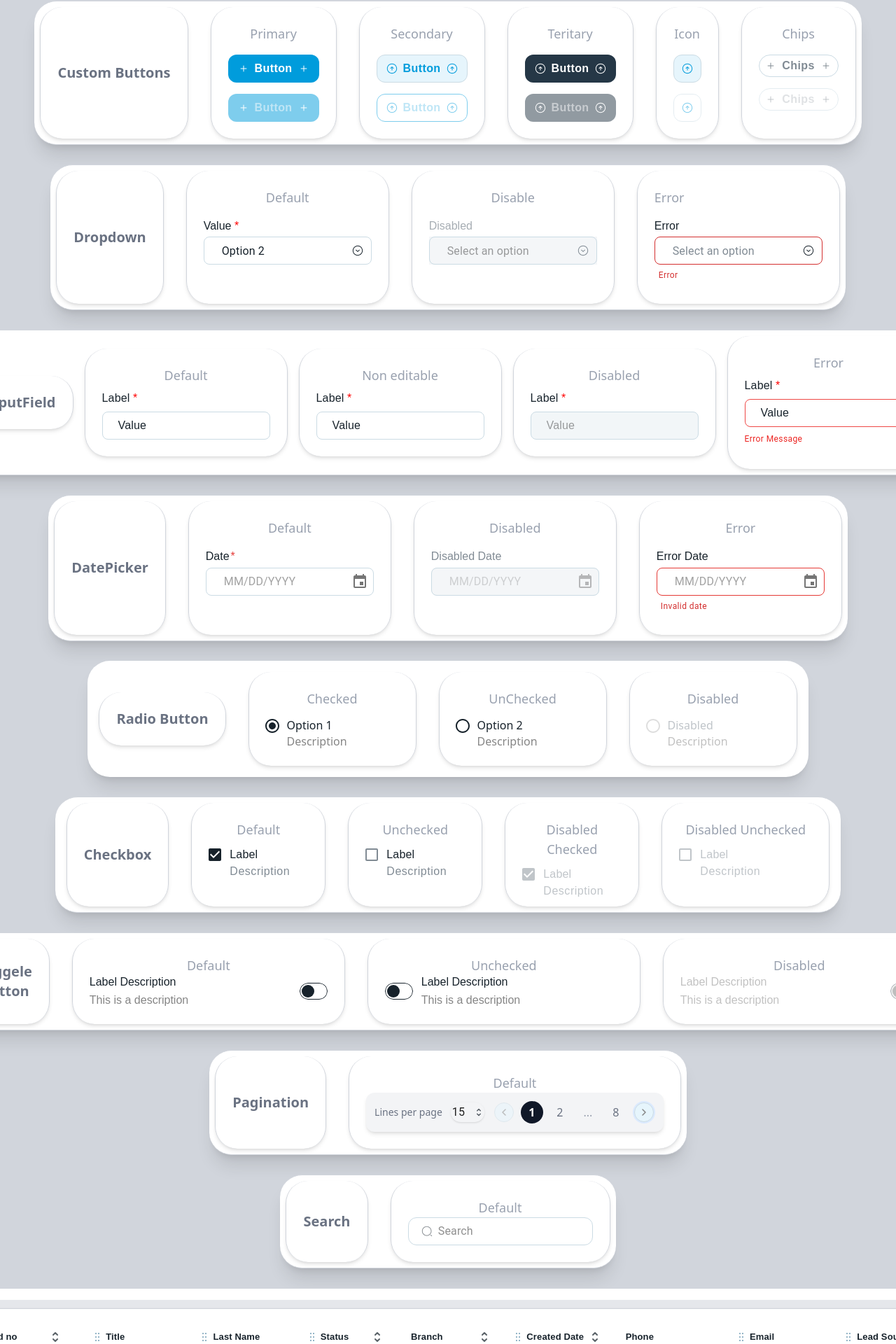
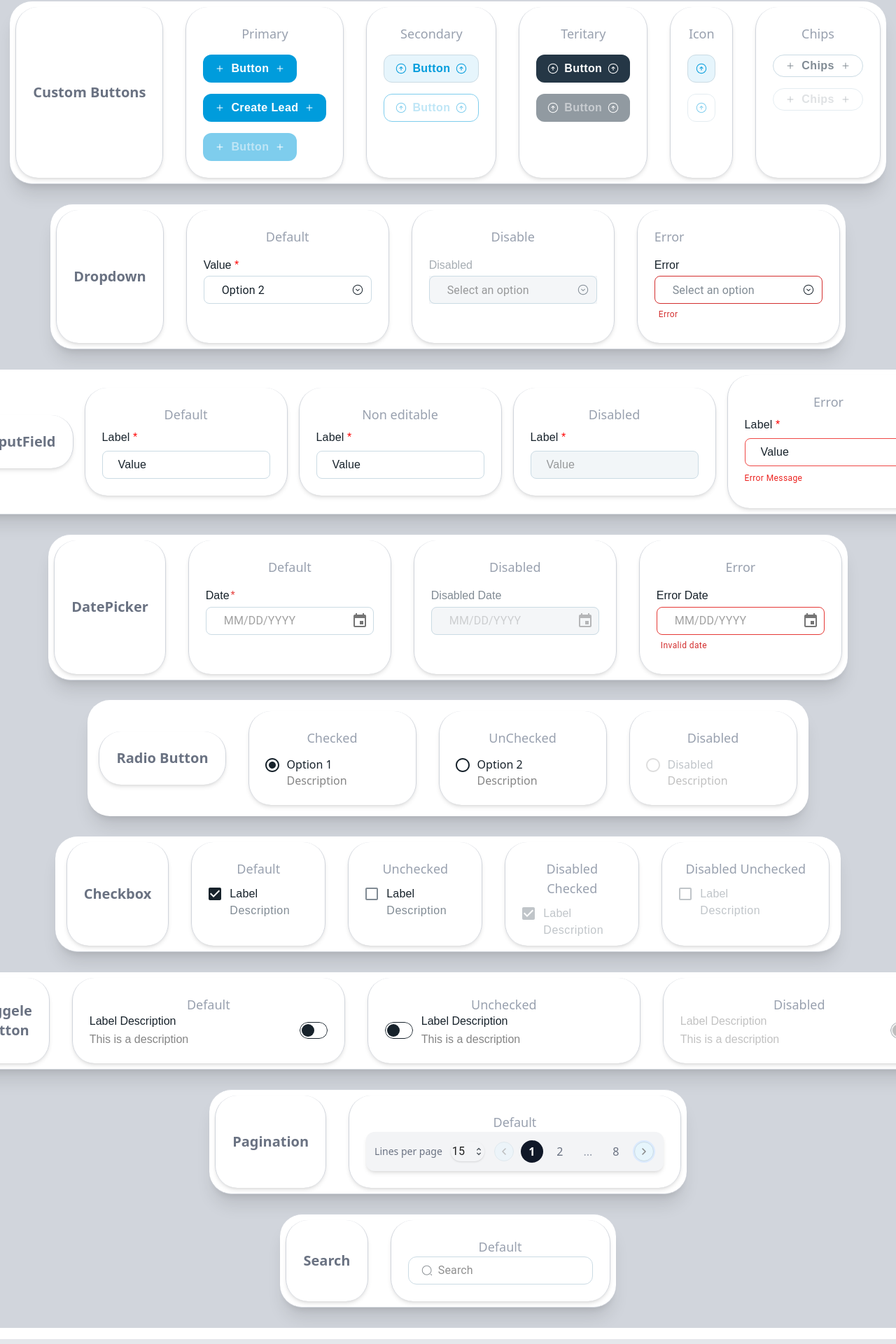
Before and after one commit to avnashv/reusable-components, a React (Vite) app: page / in a window 1280 px wide. Shown: the part 151-2071 px from the top of the page at 70% size. Built offline with nearby package versions, Linux system fonts and the light colour scheme.

Commit message:
Changed the Button component

```diff
--- a/package.json
+++ b/package.json
@@ -1,6 +1,6 @@
 {
   "name": "react-mui-tailwind",
-  "version": "1.0.1",
+  "version": "1.0.3",
   "type": "module",
   "main": "dist/react-mui-tailwind-ui.umd.js",
   "module": "dist/react-mui-tailwind-ui.es.js",
--- a/src/App.jsx
+++ b/src/App.jsx
@@ -22,7 +22,7 @@ function App() {
 
   // Sample data for the custom table
   const columns = [
-    { id: "leadNo", label: "Lead no", showSort: true, isDrag: false },
+    { id: "leadNo", label: "Lead no", showSort: false, isDrag: false },
     { id: "title", label: "Title", showSort: false, isDrag: true },
     { id: "lastName", label: "Last Name", showSort: false, isDrag: true },
     { id: "status", label: "Status", showSort: true, isDrag: true },
@@ -108,6 +108,7 @@ function App() {
           {/* -- Primary Buttons -- */}
           <h4 className="text-lg text-gray-400">Primary</h4>
           <CustomButton text="Button" onClick={() => alert('Hi Team!')} />
+          <CustomButton text="Create Lead" />
           <CustomButton text="Button" disabled={true} showText={true} variant="primary" />
           {/* <CustomButton text="Button" startIcon={true} endIcon={false} />
         <CustomButton text="Button" startIcon={false} endIcon={true} />
@@ -132,7 +133,7 @@ function App() {
         <div className="flex flex-col gap-4 border-r-1 border-l-1 p-6 border-gray-300 rounded-4xl shadow-md">
           <h4 className="text-lg text-gray-400">Icon</h4>
           {/* -- Icon Button -- */}
-          <CustomButton variant="icon" disabled={false} showText={false} startIcon={false} endIcon={true} iconImg={BlueArrowUp}/>
+          <CustomButton variant="icon" disabled={false} showText={false} startIcon={false} endIcon={true} iconImg={BlueArrowUp} />
           <CustomButton variant="icon" disabled={true} showText={false} startIcon={false} endIcon={true} iconImg={BlueArrowUp} />
         </div>
 
--- a/src/components/customButton/customButton.jsx
+++ b/src/components/customButton/customButton.jsx
@@ -61,7 +61,7 @@ const CustomButton = ({
     const isIconButton = variant === "icon";
     const isChipButton = variant === "chips";
 
-    const buttonSize = isIconButton ? `w-[${iconSize}] h-[${iconSize}]` : isChipButton ? "w-[114px] h-[32px]" : "";
+    // const buttonSize = isIconButton ? `w-[${iconSize}] h-[${iconSize}]` : isChipButton ? "w-[114px] h-[32px]" : "w-[130px] h-[40px]";
     const padding = isChipButton ? "px-4 py-2" : isIconButton ? "p-0" : "px-4 py-2";
 
     const [isHovered, setIsHovered] = useState(false);
@@ -105,11 +105,15 @@ const CustomButton = ({
                         : variant === "secondary"
                             ? "1px solid #CBDBE4"
                             : "none",
-                width: isIconButton ? "40px" : isChipButton ? "114px" : "130px",
-                height: isIconButton ? "40px" : isChipButton ? "32px" : "40px",
-                minWidth: isIconButton ? iconSize : "auto",
+                // width: isIconButton ? "40px" : isChipButton ? "114px" : "auto",
+                width: isIconButton ? "40px" : "fit-content",
+                // height: isIconButton ? "40px" : isChipButton ? "32px" : "40px",
+                height: isChipButton ? "32px" : "40px",
+                // minWidth: isIconButton ? iconSize : "auto",
+                minWidth: isIconButton ? "40px" : "fit-content",
                 minHeight: isIconButton ? iconSize : "auto",
-                padding: isIconButton ? "0px" : isChipButton ? "var(--sds-size-space-300) var(--sds-size-space-400)" : "12px 16px",
+                // padding: isIconButton ? "0px" : isChipButton ? "var(--sds-size-space-300) var(--sds-size-space-400)" : "12px 16px",
+                padding: isIconButton ? "0px" : "8px 16px",
                 gap: "8px",
                 boxShadow: "none",
                 "&:hover": {
@@ -169,7 +173,7 @@ const CustomButton = ({
                     "flex items-center justify-center gap-2 transition-all duration-200",
                     buttonStyles[variant] || buttonStyles["primary"],
                     rounded === "full" ? "rounded-full" : "rounded-lg",
-                    buttonSize,
+                    // buttonSize,
                     padding
                 )}
         >
```
